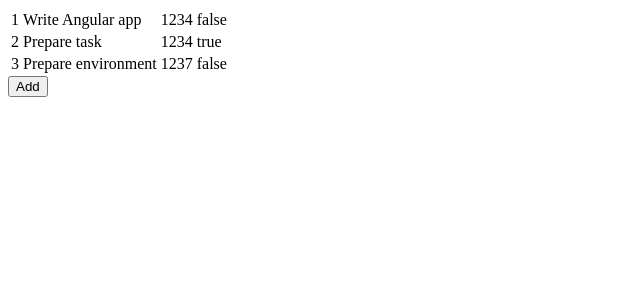
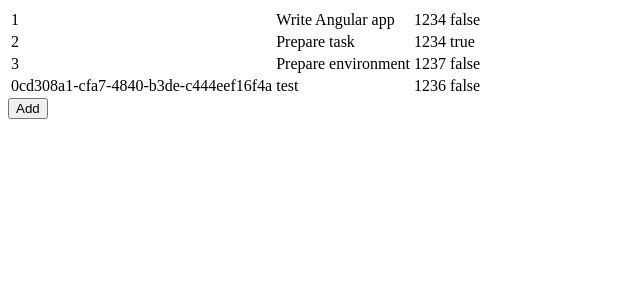
Before and after one commit to marcinmilewicz/ng-task, an Angular app: page /view/tasks in a window 1280 px wide. Shown: the top 300 px of the page, without its empty margins (0-640 px from the left). Built offline with nearby package versions, Linux system fonts and the light colour scheme; data requests are answered from the project's data file.

Commit message:
simple task viewer

```diff
--- a/api/db.json
+++ b/api/db.json
@@ -1,15 +1,46 @@
 {
   "users": [
-    { "id": "1234", "name": "John Doe"},
-    { "id": "1235", "name": "Jane Doe"},
-    { "id": "1236", "name": "Mickey Mouse"},
-    { "id": "1237", "name": "Donald Duck"}
+    {
+      "id": "1234",
+      "name": "John Doe"
+    },
+    {
+      "id": "1235",
+      "name": "Jane Doe"
+    },
+    {
+      "id": "1236",
+      "name": "Mickey Mouse"
+    },
+    {
+      "id": "1237",
+      "name": "Donald Duck"
+    }
   ],
   "tasks": [
-    { "id": 1, "info": "Write Angular app",
+    {
+      "id": 1,
+      "info": "Write Angular app",
       "assigneeId": "1234",
-      "done": false },
-    { "id": 2, "info": "Prepare task", "assigneeId": "1234", "done": true },
-    { "id": 3, "info": "Prepare environment ", "assigneeId": "1237", "done": false }
+      "done": false
+    },
+    {
+      "id": 2,
+      "info": "Prepare task",
+      "assigneeId": "1234",
+      "done": true
+    },
+    {
+      "id": 3,
+      "info": "Prepare environment ",
+      "assigneeId": "1237",
+      "done": false
+    },
+    {
+      "id": "0cd308a1-cfa7-4840-b3de-c444eef16f4a",
+      "info": "test",
+      "assigneeId": "1236",
+      "done": false
+    }
   ]
 }
--- a/src/app/app.module.ts
+++ b/src/app/app.module.ts
@@ -7,10 +7,11 @@
 import { HttpClientModule } from '@angular/common/http'
 import { AppRoutingModule } from './app-routing.module'
 import { AddTaskComponent } from './add-task/add-task.component'
-import { ReactiveFormsModule } from '@angular/forms'
+import { ReactiveFormsModule } from '@angular/forms';
+import { TaskDetailsComponent } from './task-details/task-details.component'
 
 @NgModule({
-    declarations: [AppComponent, TaskListComponent, AddTaskComponent],
+    declarations: [AppComponent, TaskListComponent, AddTaskComponent, TaskDetailsComponent],
     imports: [
         BrowserModule,
         RouterModule,
--- a/src/app/services/tasks.service.ts
+++ b/src/app/services/tasks.service.ts
@@ -16,4 +16,8 @@
     addNewTask(task: Task) {
         return this.httpClient.post(`/tasks`, task).pipe(tap(console.log))
     }
+
+    getById(taskId: number | string): Observable<Task> {
+        return this.httpClient.get<Task>(`/tasks/${taskId}`).pipe(shareReplay())
+    }
 }
--- /dev/null
+++ b/src/app/task-details/task-details.component.html
@@ -0,0 +1,5 @@
+<ng-container *ngIf='(task$ | async) as task'>
+  <h3>{{task.info}}</h3>
+  <h4>{{task.assigneeId}}</h4>
+  <h5>{{task.done}}</h5>
+</ng-container>
--- /dev/null
+++ b/src/app/task-details/task-details.component.ts
@@ -0,0 +1,25 @@
+import { Component, OnInit } from '@angular/core'
+import { ActivatedRoute } from '@angular/router'
+import { Observable } from 'rxjs'
+import { TasksService } from '../services/tasks.service'
+import { Task } from '../models/task'
+
+@Component({
+    selector: 'app-task-details',
+    templateUrl: './task-details.component.html',
+    styleUrls: ['./task-details.component.scss'],
+})
+export class TaskDetailsComponent implements OnInit {
+    task$: Observable<Task> | undefined
+
+    constructor(
+        private route: ActivatedRoute,
+        private taskService: TasksService
+    ) {}
+
+    ngOnInit(): void {
+        const taskId = this.route.snapshot.paramMap.get('taskId')
+        // @ts-ignore
+        this.task$ = this.taskService.getById(taskId)
+    }
+}
--- a/src/app/task-list/task-list.component.ts
+++ b/src/app/task-list/task-list.component.ts
@@ -18,7 +18,9 @@
         this.tasks$ = this.tasksService.getAllTasks()
     }
 
-    showTask(task: Task) {}
+    showTask(task: Task) {
+        this.router.navigateByUrl(`/view/details/${task.id}`)
+    }
 
     addTask() {
         this.router.navigateByUrl('/view/addtask')
```
Also changed, not shown: src/app/app-routing.module.ts (+22 -12 lines), src/app/task-details/task-details.component.scss (added), 1 other file (tests, documents, lock files or other folders).
